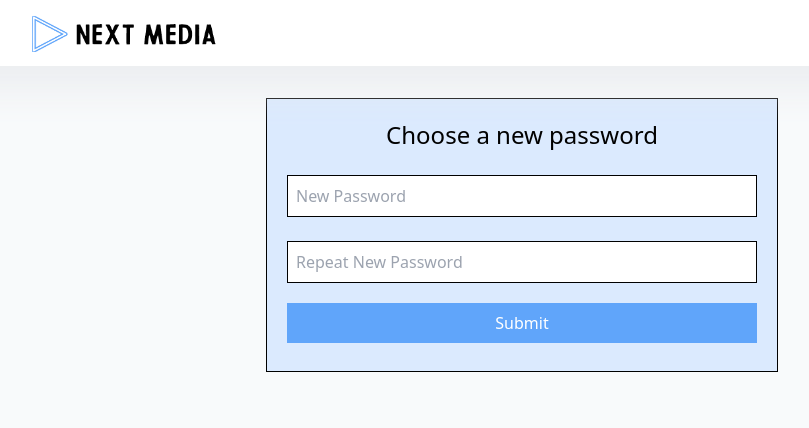
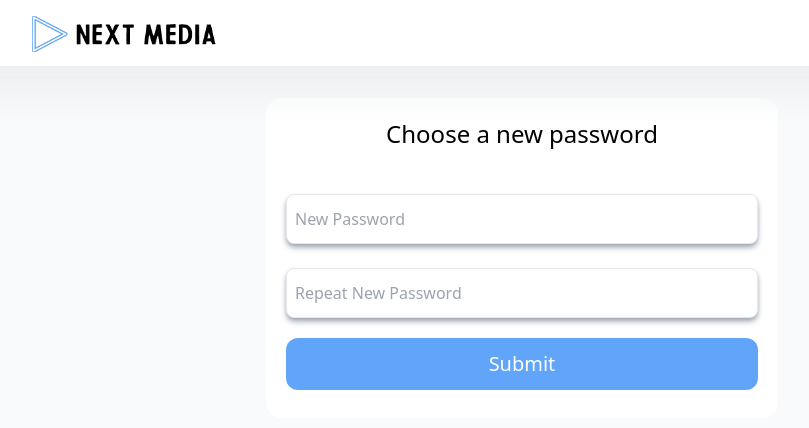
Before and after one commit to TirottaSoftware/next-media, a Next.js app: page /reset-password/1 in a window 1280 px wide. Shown: the top 428 px of the page, without its empty margins (118-927 px from the left). Built offline with nearby package versions, Linux system fonts and the light colour scheme; no server answers.

Commit message:
Restyled ResetPasswordForm

```diff
--- a/components/ResetPasswordForm.js
+++ b/components/ResetPasswordForm.js
@@ -14,13 +14,13 @@ function ResetPasswordForm(props) {
   return (
     <div className="flex flex-col">
       <form
-        className="flex bg-blue-100 flex-col items-center border border-black w-2/5 p-5 m-auto my-5"
+        className="flex bg-white flex-col items-center rounded-2xl w-4/5 lg:w-2/5 p-5 m-auto my-5"
         onSubmit={handleSubmit}
       >
         <h1 className="text-2xl mb-3">Choose a new password</h1>
         <p className="text-center text-red-500">{props.errorMessage}</p>
         <input
-          className="border w-full border-black p-2 m-3"
+          className="w-full outline-none shadow-md border shadow-gray-400 rounded-lg py-3 p-2 m-3 mt-8"
           onChange={(e) => {
             setPassword(e.target.value);
           }}
@@ -29,7 +29,7 @@ function ResetPasswordForm(props) {
           placeholder="New Password"
         />
         <input
-          className="border w-full border-black p-2 m-3"
+          className="w-full outline-none shadow-md border shadow-gray-400 rounded-lg py-3 p-2 m-3 "
           onChange={(e) => {
             setPasswordConfirm(e.target.value);
           }}
@@ -38,7 +38,7 @@ function ResetPasswordForm(props) {
           placeholder="Repeat New Password"
         />
         <input
-          className="cursor-pointer p-2 m-2 bg-blue-400 w-full text-white"
+          className="cursor-pointer p-2 py-3 text-xl rounded-xl m-2 bg-blue-400 w-full text-white"
           type="submit"
         />
       </form>
```
